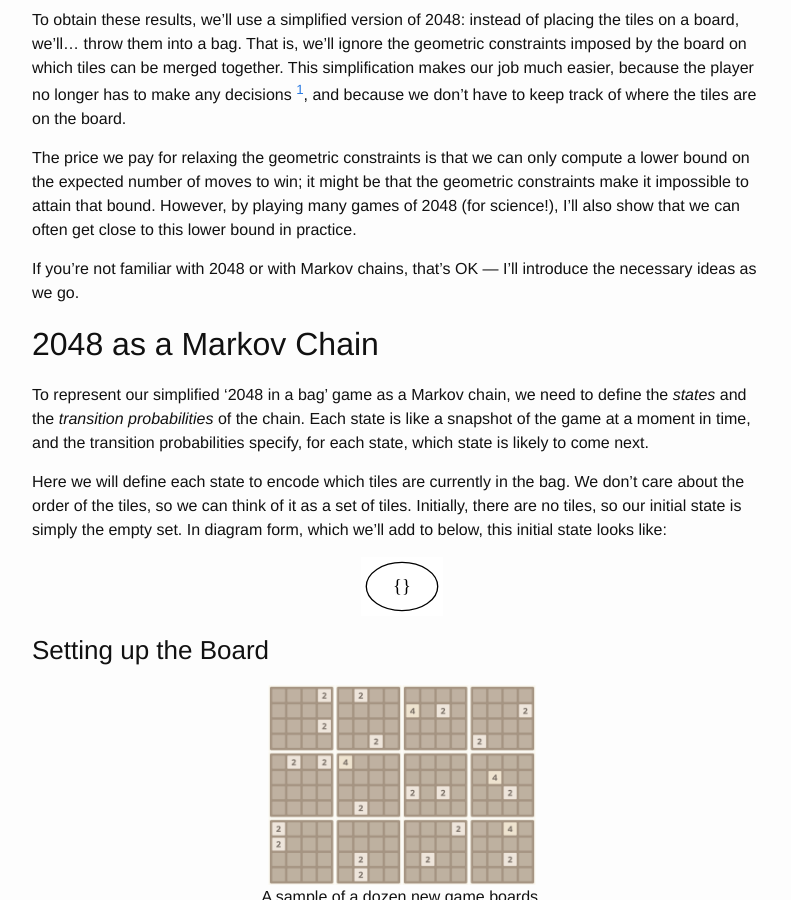
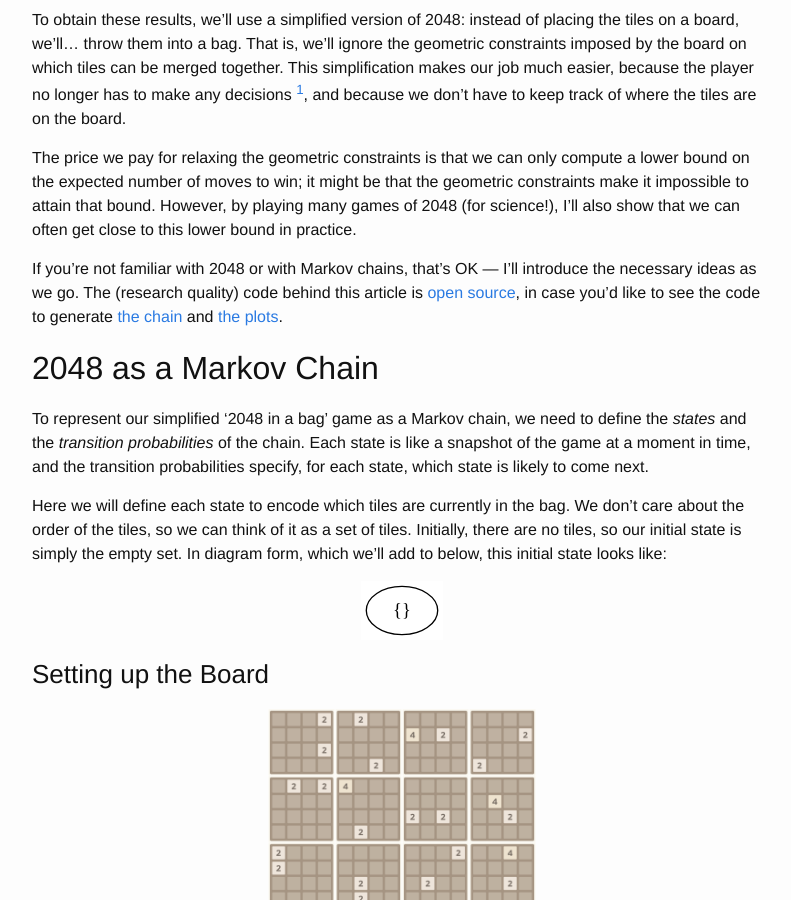
Before and after one commit to jdleesmiller/jdleesmiller.github.io, a Jekyll site: the page built from _posts/2017-08-05-markov-chain-2048.markdown, in a window 1280 px wide and 900 px high, scrolled down 637 px. Shown: the whole window, without its empty margins (238-1029 px from the left). Built offline with Jekyll 4.4.1, drawn with Linux system fonts in a browser that asks for light colours; formulas are drawn with MathJax 3.

Commit message:
Add links to code

```diff
--- a/_posts/2017-08-05-markov-chain-2048.markdown
+++ b/_posts/2017-08-05-markov-chain-2048.markdown
@@ -19,7 +19,7 @@
 
 The price we pay for relaxing the geometric constraints is that we can only compute a lower bound on the expected number of moves to win; it might be that the geometric constraints make it impossible to attain that bound. However, by playing many games of 2048 (for science!), I'll also show that we can often get close to this lower bound in practice.
 
-If you're not familiar with 2048 or with Markov chains, that's OK --- I'll introduce the necessary ideas as we go.
+If you're not familiar with 2048 or with Markov chains, that's OK --- I'll introduce the necessary ideas as we go. The (research quality) code behind this article is [open source](https://github.com/jdleesmiller/twenty_48), in case you'd like to see the code to generate [the chain](https://github.com/jdleesmiller/twenty48/blob/27c30f5e42861c87a2162efed38003a9db9e8b29/bin/markov_chain) and [the plots](https://github.com/jdleesmiller/twenty48/blob/27c30f5e42861c87a2162efed38003a9db9e8b29/data/markov_chain/plot.R).
 
 ## 2048 as a Markov Chain
 
```
